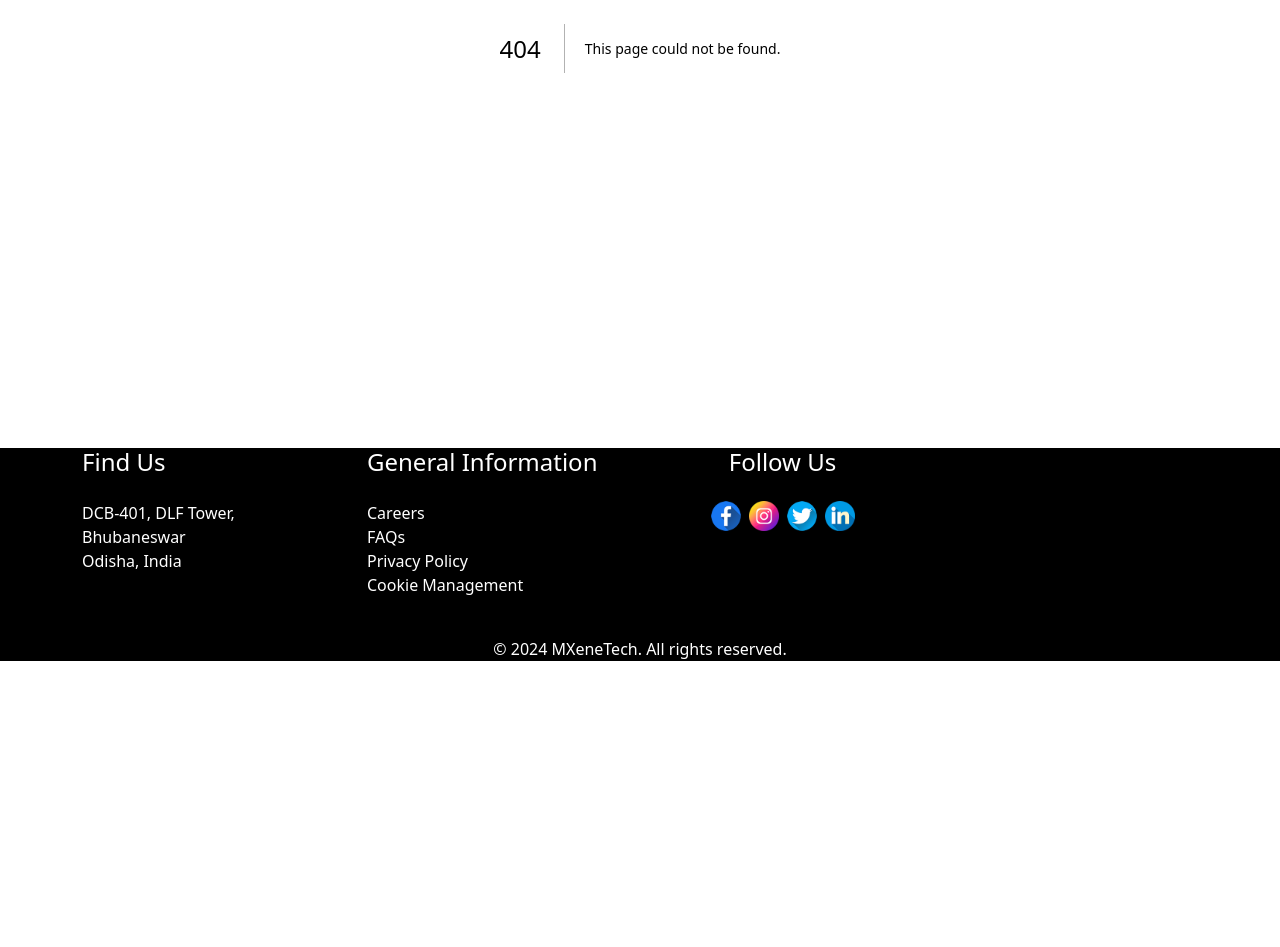
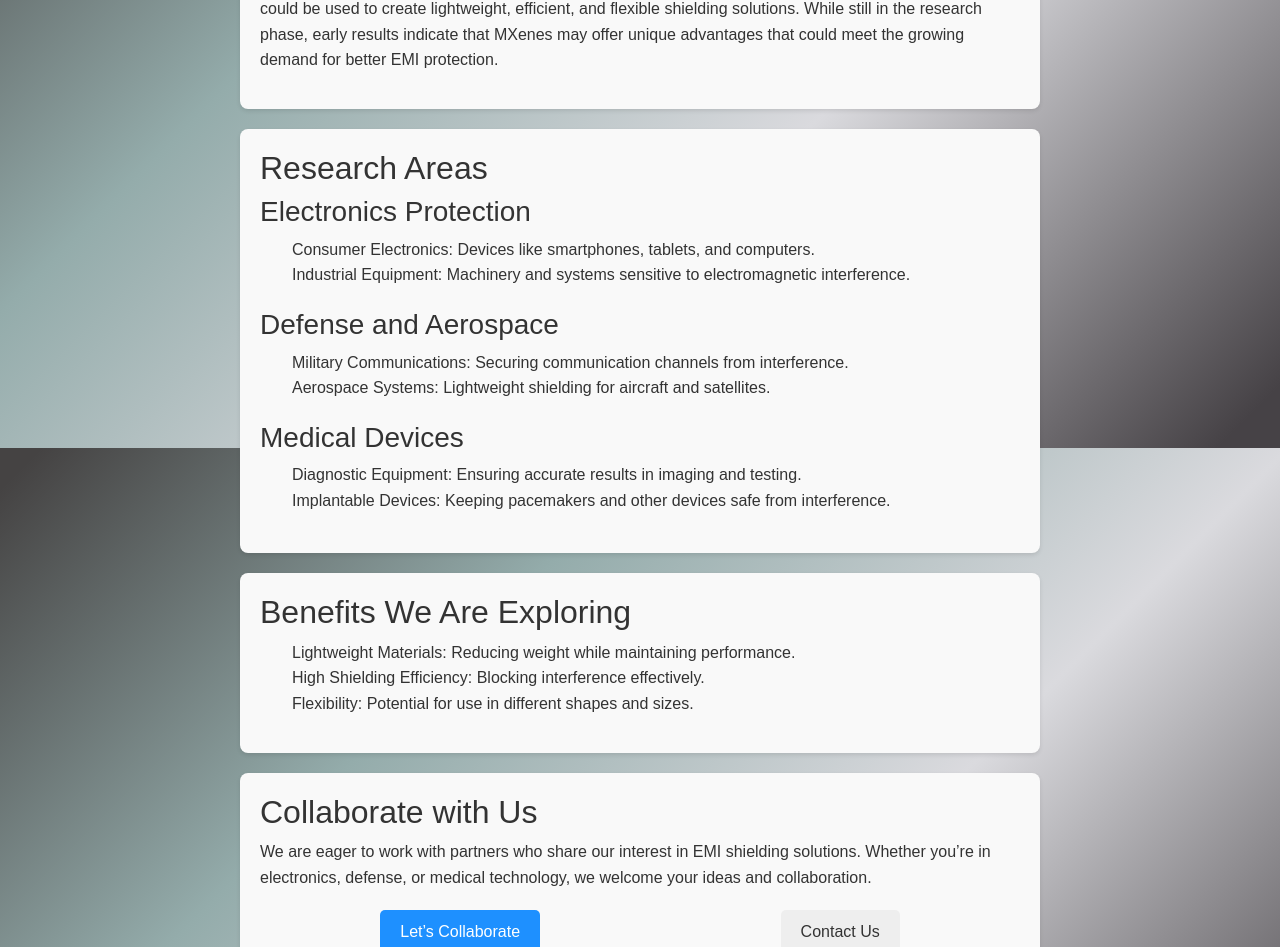
Before and after one commit to Biswao/mxene, a Next.js app: page /pages/EMIShielding in a window 1280 px wide. Before the commit this address had no page. Shown: the part 352-1299 px from the top of the page. Before the commit the page ends 1013 px from the top, so only its background shows below. Built offline with nearby package versions, Linux system fonts and the light colour scheme.

Commit message:
Emi shielding page created by umesh and pushed by biswa

```diff
--- a/src/app/components/Navbar/Navbar.js
+++ b/src/app/components/Navbar/Navbar.js
@@ -65,6 +65,14 @@ const Navbar = () => {
             >
               Contact Us
             </Link>
+
+            <Link
+              href="/pages/EMIShielding"
+              className="hover:text-gray-300 md:px-4 py-2"
+              style={{ textDecoration: "none", color: "white" }}
+            >
+              EMI Shielding
+            </Link>
             {/* <a
               href="#"
               className="hover:text-gray-300 md:px-4 py-2"
--- /dev/null
+++ b/src/app/pages/EMIShielding/EMI.css
@@ -0,0 +1,131 @@
+.emi-page {
+    font-family: Arial, sans-serif;
+    line-height: 1.6;
+    margin: 0;
+    padding: 0;
+    color: #333;
+    margin: auto;
+    overflow: auto;
+    background: linear-gradient(315deg, #464246 3%, #dadade 38%, #94acab 68%, #454343 98%);
+    animation: gradient 15s ease infinite;
+    background-size: 400% 400%;
+    background-attachment: fixed;
+}
+
+.emi-header {
+    background-color: #1e90ff;
+    color: #fff;
+    padding: 20px 0;
+    text-align: center;
+}
+
+.emi-introduction,
+.emi-research,
+.emi-benefits,
+.emi-collaborate {
+    padding: 20px;
+    margin: 20px auto;
+    max-width: 800px;
+    background-color: #f9f9f9;
+    border-radius: 8px;
+    box-shadow: 0 2px 4px rgba(0, 0, 0, 0.1);
+}
+
+.emi-research-item {
+    margin-bottom: 20px;
+}
+
+.emi-buttons {
+    display: flex;
+    justify-content: space-around;
+    margin-top: 20px;
+}
+
+.btn {
+    padding: 10px 20px;
+    border: none;
+    border-radius: 5px;
+    cursor: pointer;
+}
+
+.btn-primary {
+    background-color: #1e90ff;
+    color: #fff;
+}
+
+.btn-primary:hover {
+    background-color: #1c86ee;
+}
+
+.btn-secondary {
+    background-color: #eee;
+    color: #333;
+}
+
+.btn-secondary:hover {
+    background-color: #ddd;
+}
+
+
+
+@keyframes gradient {
+    0% {
+        background-position: 0% 0%;
+    }
+
+    50% {
+        background-position: 100% 100%;
+    }
+
+    100% {
+        background-position: 0% 0%;
+    }
+}
+
+.wave {
+    background: rgb(255 255 255 / 25%);
+    border-radius: 1000% 1000% 0 0;
+    position: fixed;
+    width: 200%;
+    height: 12em;
+    animation: wave 10s -3s linear infinite;
+    transform: translate3d(0, 0, 0);
+    opacity: 0.8;
+    bottom: 0;
+    left: 0;
+    z-index: -1;
+}
+
+.wave:nth-of-type(2) {
+    bottom: -1.25em;
+    animation: wave 18s linear reverse infinite;
+    opacity: 0.8;
+}
+
+.wave:nth-of-type(3) {
+    bottom: -2.5em;
+    animation: wave 20s -1s reverse infinite;
+    opacity: 0.9;
+}
+
+@keyframes wave {
+    2% {
+        transform: translateX(1);
+    }
+
+    25% {
+        transform: translateX(-25%);
+    }
+
+    50% {
+        transform: translateX(-50%);
+    }
+
+    75% {
+        transform: translateX(-25%);
+    }
+
+    100% {
+        transform: translateX(1);
+    }
+}
--- /dev/null
+++ b/src/app/pages/EMIShielding/page.js
@@ -0,0 +1,89 @@
+"use client";
+import React from "react";
+import "./EMI.css";
+
+const EMIShieldingPage = () => {
+  return (
+    <>
+      <div className="wavy">
+        <div className="wave"></div>
+        <div className="wave"></div>
+        <div className="wave"></div>
+      </div>
+
+
+      <div className="emi-page" style={{paddingTop:'60px'}}>
+      <section className="emi-introduction">
+      <h1>Exploring Next-Generation EMI Shielding Solutions</h1>
+        <p>
+          At MXeneTech by Reseapro Labs, we are studying how MXenes and other 2D
+          materials could improve Electromagnetic Interference (EMI) shielding.
+          Effective EMI shielding is essential for protecting sensitive
+          electronics, defense systems, medical devices, and communication
+          networks from unwanted electromagnetic signals.
+        </p>
+        <p>
+          Our research is focused on understanding the properties of MXenes and
+          evaluating how these materials could be used to create lightweight,
+          efficient, and flexible shielding solutions. While still in the
+          research phase, early results indicate that MXenes may offer unique
+          advantages that could meet the growing demand for better EMI
+          protection.
+        </p>
+      </section>
+
+      <section className="emi-research">
+        <h2>Research Areas</h2>
+        <div className="emi-research-item">
+          <h3>Electronics Protection</h3>
+          <ul>
+            <li>Consumer Electronics: Devices like smartphones, tablets, and computers.</li>
+            <li>Industrial Equipment: Machinery and systems sensitive to electromagnetic interference.</li>
+          </ul>
+        </div>
+
+        <div className="emi-research-item">
+          <h3>Defense and Aerospace</h3>
+          <ul>
+            <li>Military Communications: Securing communication channels from interference.</li>
+            <li>Aerospace Systems: Lightweight shielding for aircraft and satellites.</li>
+          </ul>
+        </div>
+
+        <div className="emi-research-item">
+          <h3>Medical Devices</h3>
+          <ul>
+            <li>Diagnostic Equipment: Ensuring accurate results in imaging and testing.</li>
+            <li>Implantable Devices: Keeping pacemakers and other devices safe from interference.</li>
+          </ul>
+        </div>
+      </section>
+
+      <section className="emi-benefits">
+        <h2>Benefits We Are Exploring</h2>
+        <ul>
+          <li>Lightweight Materials: Reducing weight while maintaining performance.</li>
+          <li>High Shielding Efficiency: Blocking interference effectively.</li>
+          <li>Flexibility: Potential for use in different shapes and sizes.</li>
+        </ul>
+      </section>
+
+      <section className="emi-collaborate">
+        <h2>Collaborate with Us</h2>
+        <p>
+          We are eager to work with partners who share our interest in EMI
+          shielding solutions. Whether you’re in electronics, defense, or
+          medical technology, we welcome your ideas and collaboration.
+        </p>
+        <div className="emi-buttons">
+          <button className="btn btn-primary">Let’s Collaborate</button>
+          <button className="btn btn-secondary">Contact Us</button>
+        </div>
+      </section>
+    </div>
+
+    </>
+  );
+};
+
+export default EMIShieldingPage;
```
